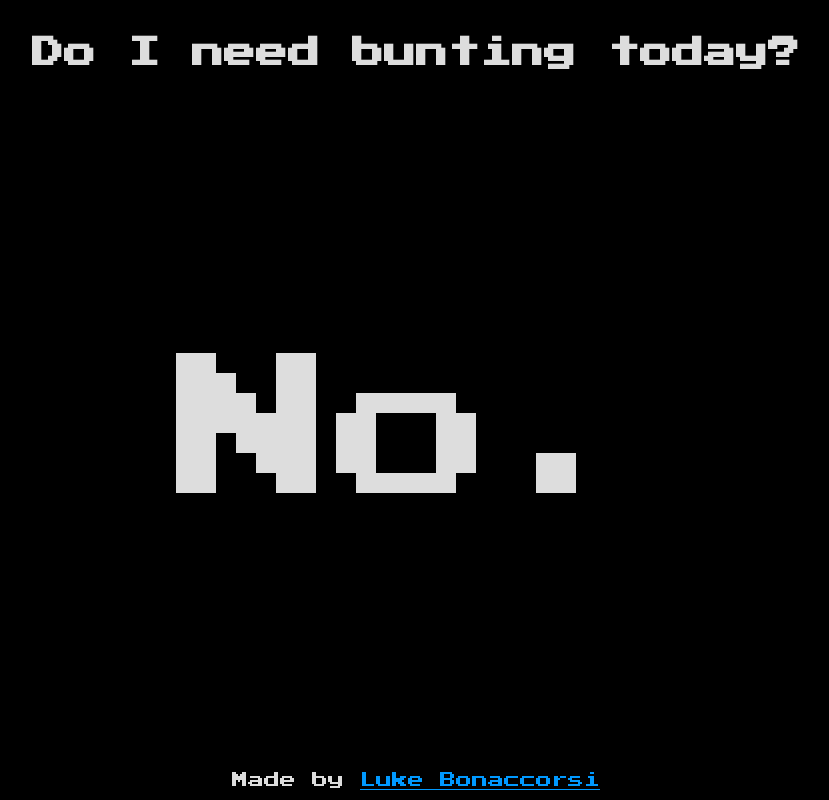
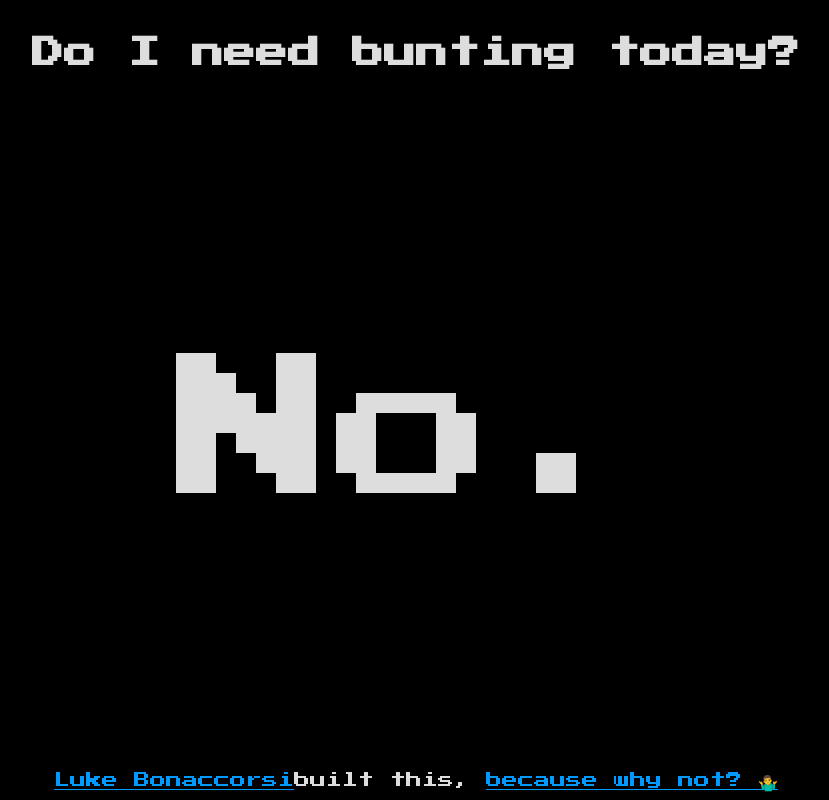
Before and after one commit to CodeFoodPixels/doineedbuntingtoday, an Eleventy site: page src/index.njk in a window 1280 px wide. Shown: the whole page, without its empty margins (224-1053 px from the left). Built offline with nearby package versions, Linux system fonts and the light colour scheme; Eleventy itself is replaced by a stand-in of ours; files that its build step writes are made by us from their sources; no server answers; what node-fetch would draw is missing.

Commit message:
Add blog post to footer

```diff
--- a/src/_includes/layouts/base.njk
+++ b/src/_includes/layouts/base.njk
@@ -12,7 +12,7 @@
   <main class="main" id="main-content">
     {{ content | safe}}
     <div>
-      Made by <a href="https://twitter.com/CodeFoodPixels" rel="external nofollow noopener noreferrer">Luke Bonaccorsi</a>
+      <a href="https://twitter.com/CodeFoodPixels" rel="external nofollow noopener noreferrer">Luke Bonaccorsi</a>built this, <a href="https://lukeb.co.uk/2020/05/08/do-i-need-bunting-today/" rel="external nofollow noopener noreferrer">because why not? 🤷‍♂️</a>
     </div>
   </main>
 </body>
```
